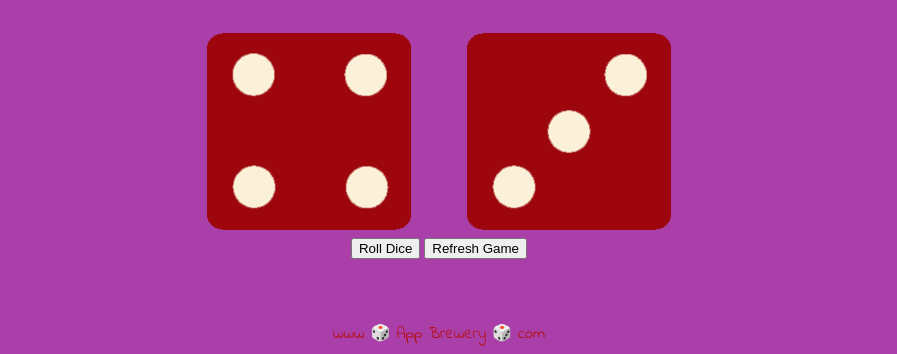
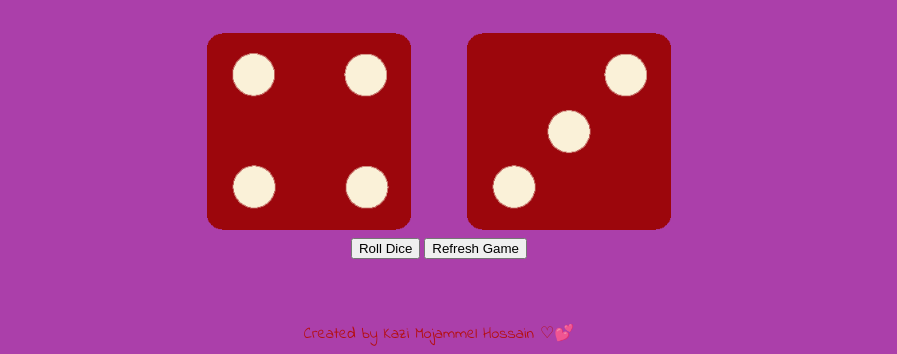
Before and after one commit to kajimojammel2003/dicee, a plain HTML site: page index.html in a window 1280 px wide. Shown: the part 462-816 px from the top of the page, without its empty margins (201-1098 px from the left). Drawn offline with Linux system fonts and the light colour scheme.

Commit message:
Update index.html

```diff
--- a/index.html
+++ b/index.html
@@ -23,7 +23,7 @@
         <button id="refreshButton">Refresh Game</button>
     </div>
     <footer>
-        www 🎲 App Brewery 🎲 com
+        Created by Kazi Mojammel Hossain ♡💕
     </footer>
     <script src="index.js" charset="utf-8"></script>
 </body>
```
